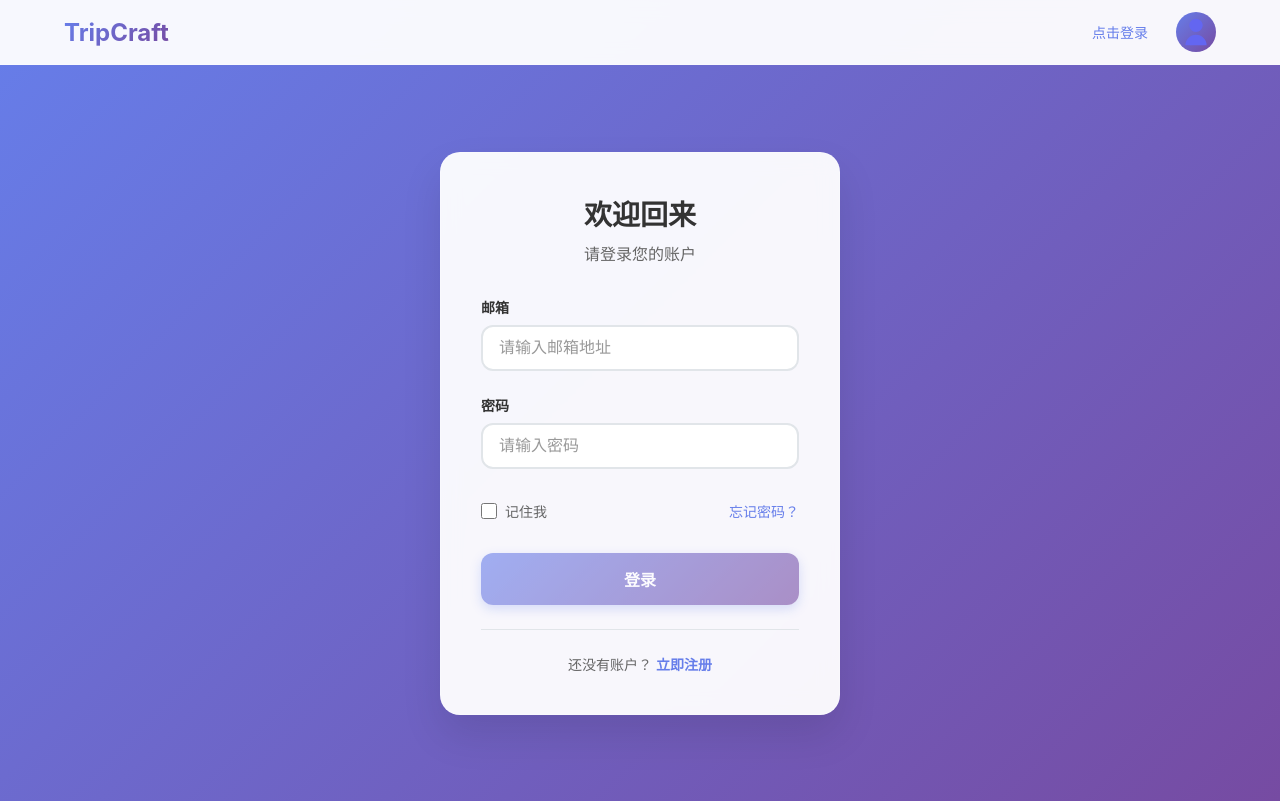
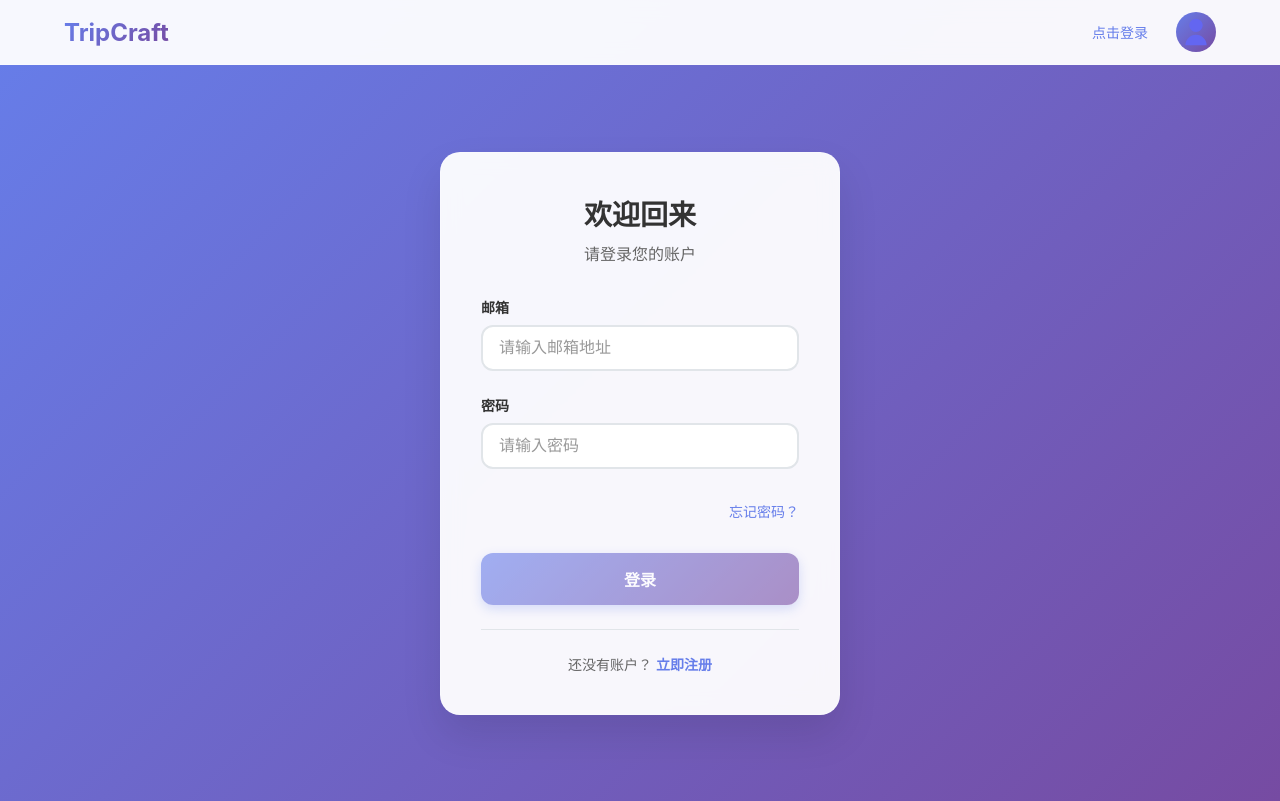
Before and after one commit to Rampantie/TripCraft, a Vue app: page /login in a window 1280 px wide. Built offline with nearby package versions, Linux system fonts and the light colour scheme; no server answers.

Commit message:
feat: :sparkles: 移除“记住我”选项并添加表单清理功能

```diff
--- a/src/components/Login.vue
+++ b/src/components/Login.vue
@@ -39,14 +39,6 @@
               </div>
 
               <div class="form-options">
-                <label class="checkbox-container">
-                  <input
-                    v-model="loginForm.rememberMe"
-                    type="checkbox"
-                    class="checkbox-input"
-                  />
-                  <span class="checkbox-label">记住我</span>
-                </label>
                 <router-link to="/forgot-password" class="forgot-password">忘记密码？</router-link>
               </div>
 
@@ -108,13 +100,28 @@ export default {
     return {
       loginForm: {
         email: '',
-        password: '',
-        rememberMe: false
+        password: ''
       },
       isLoading: false,
       errorMessage: '',
       successMessage: ''
     }
+  },
+  watch: {
+    // 监听路由变化，确保每次进入登录页时清除表单数据
+    '$route'(to, from) {
+      if (to.name === 'Login') {
+        this.clearForm();
+      }
+    }
+  },
+  mounted() {
+    // 进入登录页时清除表单数据
+    this.clearForm();
+  },
+  activated() {
+    // 如果使用了keep-alive，在激活时也清除表单数据
+    this.clearForm();
   },
   computed: {
     isFormValid() {
@@ -122,6 +129,13 @@ export default {
     }
   },
   methods: {
+    clearForm() {
+      // 清除登录表单数据
+      this.loginForm.email = '';
+      this.loginForm.password = '';
+      this.errorMessage = '';
+      this.successMessage = '';
+    },
     async handleLogin() {
       if (!this.isFormValid) return;
 
@@ -280,7 +294,7 @@ export default {
 
 .form-options {
   display: flex;
-  justify-content: space-between;
+  justify-content: flex-end;
   align-items: center;
   margin: 8px 0;
 }
```
